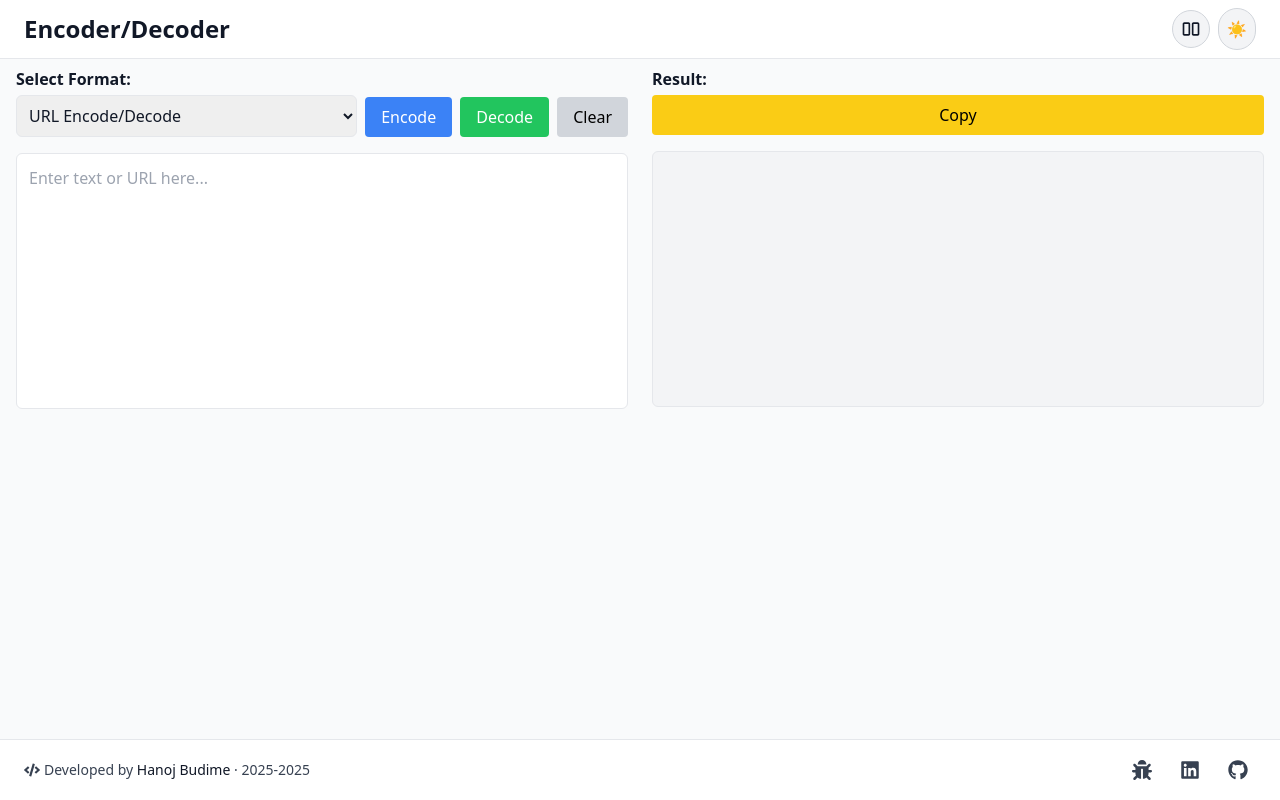
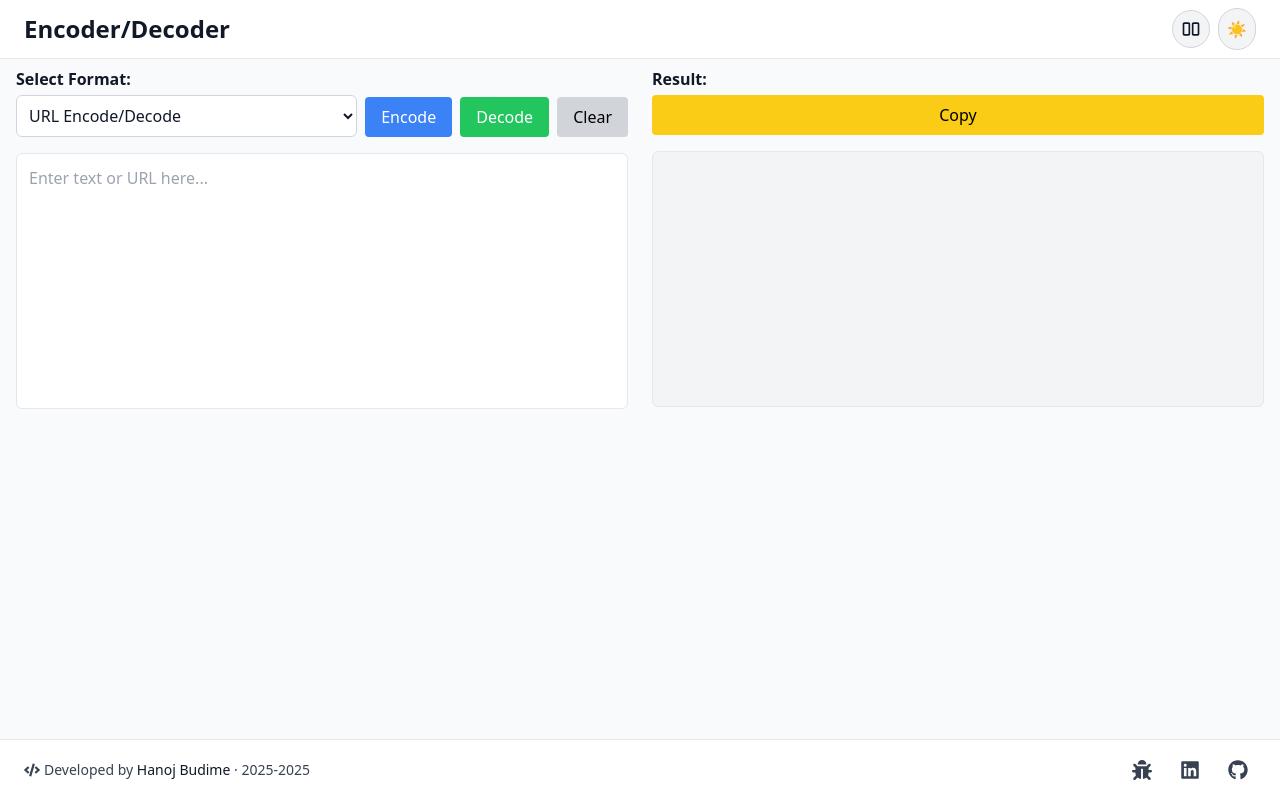
Before and after one commit to hanoj-budime/react-encoder-decoder-editor, a React (Vite) app in the folder code/: page / in a window 1280 px wide. Built offline with nearby package versions, Linux system fonts and the light colour scheme.

Commit message:
Improve FormatSelector styling for dark mode
Updated the select element's classes to enhance appearance in both light and dark themes, improving border, background, and text color handling.

```diff
--- a/code/src/components/FormatSelector.jsx
+++ b/code/src/components/FormatSelector.jsx
@@ -6,8 +6,14 @@ export default function FormatSelector({ format, onChange }) {
       <label className="block font-semibold mb-1">Select Format:</label>
       <select
         value={format}
-        onChange={e => onChange(e.target.value)}
-        className="w-full p-2 border rounded-md focus:ring-2 focus:ring-blue-400 focus:outline-none"
+        onChange={(e) => onChange(e.target.value)}
+        className="
+      w-full p-2 rounded-md
+      border border-gray-300 dark:border-gray-600
+      bg-white dark:bg-gray-800
+      text-gray-900 dark:text-gray-100
+      focus:outline-none focus:ring-2 focus:ring-blue-400
+    "
       >
         <option value="url">URL Encode/Decode</option>
         <option value="base64">Base64 Encode/Decode</option>
```
